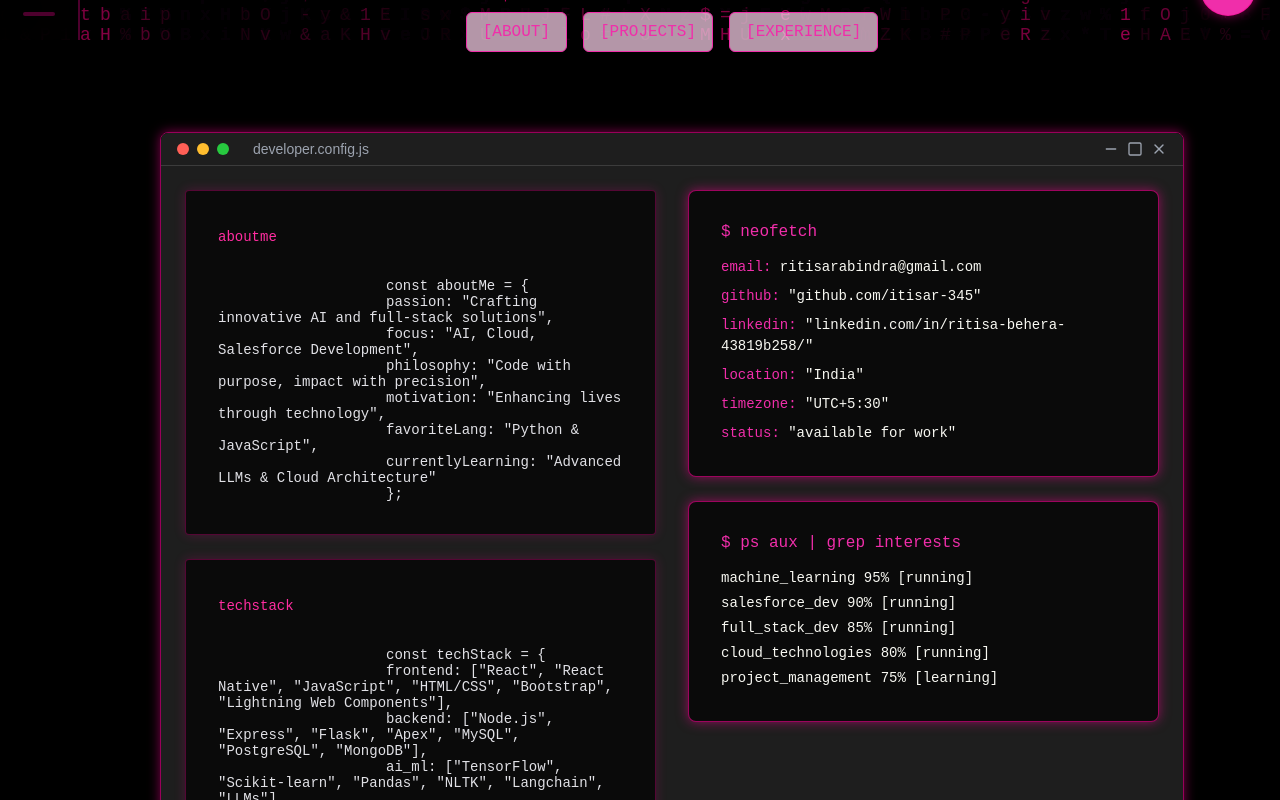
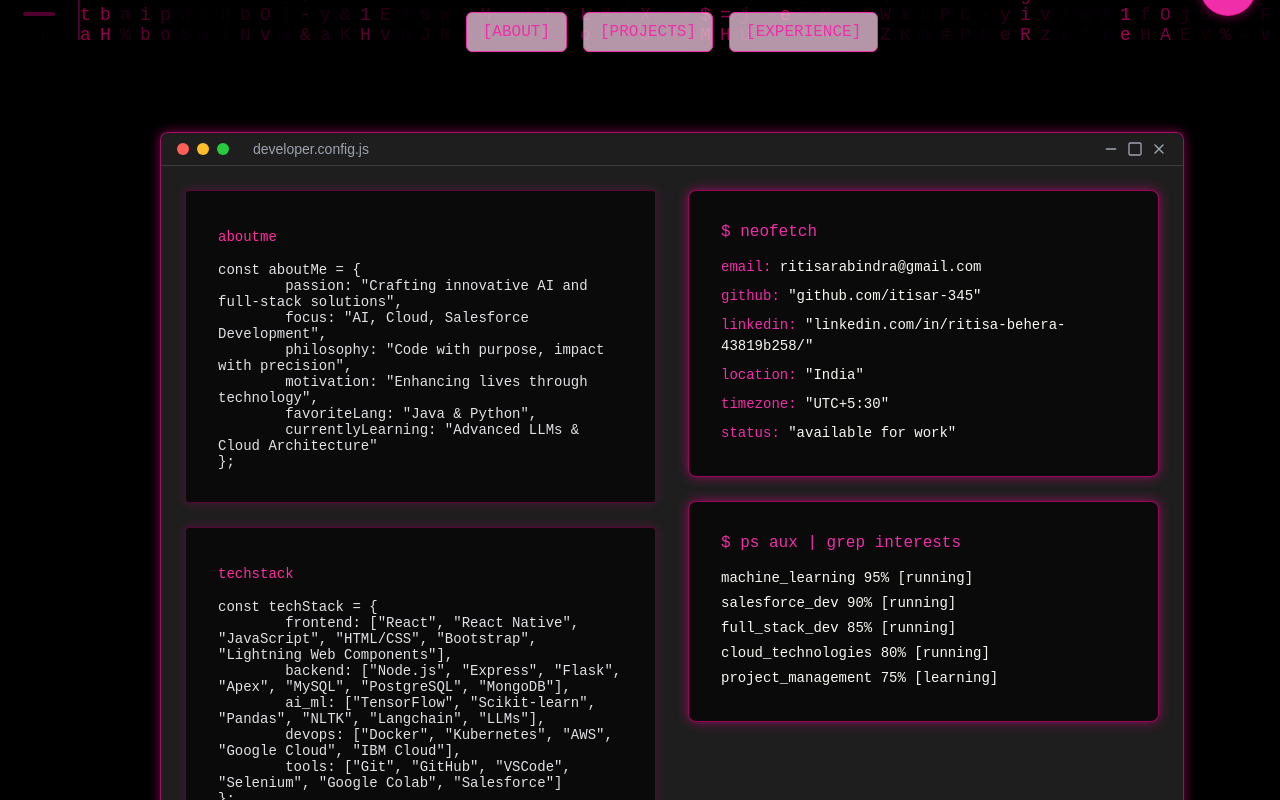
Before and after one commit to itisar-345/Portfolio, a React (Vite) app: page / in a window 1280 px wide. Shown: the part 760-1560 px from the top of the page. Built offline with nearby package versions, Linux system fonts and the light colour scheme.

Commit message:
commit codesnipet

```diff
--- a/src/components/portfolio/Homepage.jsx
+++ b/src/components/portfolio/Homepage.jsx
@@ -334,13 +334,12 @@ const HomePage = () => {
               <div style={{ display: 'flex', flexDirection: 'column', gap: '1.5rem' }}>
                 <div style={{ padding:'1rem', borderRadius: '4px', backgroundColor:'#0a0a0a', boxShadow: '0 0 12px rgba(255, 0, 150, 0.2)', border: '1px solid rgba(255, 0, 150, 0.3)'}}>
                 <CodeSnippet
-                  code={`
-                    const aboutMe = {
+                  code={`const aboutMe = {
 	passion: "Crafting innovative AI and full-stack solutions",
 	focus: "AI, Cloud, Salesforce Development",
 	philosophy: "Code with purpose, impact with precision",
 	motivation: "Enhancing lives through technology",
-                    favoriteLang: "Python & JavaScript",
+	favoriteLang: "Java & Python",
 	currentlyLearning: "Advanced LLMs & Cloud Architecture"
 };`}
                   language="aboutme"
@@ -348,13 +347,12 @@ const HomePage = () => {
                 </div>
                 <div style={{ padding:'1rem', borderRadius: '4px', backgroundColor:'#0a0a0a', boxShadow: '0 0 12px rgba(255, 0, 150, 0.2)', border: '1px solid rgba(255, 0, 150, 0.3)'}}>
                 <CodeSnippet
-                  code={`
-                    const techStack = {
-                    frontend: ["React", "React Native", "JavaScript", "HTML/CSS", "Bootstrap", "Lightning Web Components"],
+                  code={`const techStack = {
+	frontend: ["React", "React Native", "JavaScript", "HTML/CSS", "Bootstrap", 	"Lightning Web Components"],
 	backend: ["Node.js", "Express", "Flask", "Apex", "MySQL", "PostgreSQL", "MongoDB"],
 	ai_ml: ["TensorFlow", "Scikit-learn", "Pandas", "NLTK", "Langchain", "LLMs"],
-                    devops: ["Docker", "Kubernetes", "AWS", "Google Cloud", "IBM Cloud", "Git"],
-                    tools: ["Git", "GitHub", "VSCode", "Selenium", "Google Colab"]
+	devops: ["Docker", "Kubernetes", "AWS", "Google Cloud", "IBM Cloud"],
+	tools: ["Git", "GitHub", "VSCode", "Selenium", "Google Colab", "Salesforce"]
 };`}
                   language="techstack"
                 />
@@ -438,7 +436,6 @@ const HomePage = () => {
                 </h2>
                 <p style={{ fontFamily: 'monospace', color: '#d4d4d4' }}>$ ls -la ~/projects/featured/</p>
             </div>
-            </VSCodeWindow>
 
             <div style={{
               position: 'relative',
@@ -531,6 +528,8 @@ const HomePage = () => {
                 ))}
               </Carousel>
             </div>
+            </VSCodeWindow>
+
         </div>
         </section>
 
@@ -561,7 +560,7 @@ const HomePage = () => {
                     >
                     # Experience Timeline
                     </h2>
-                    <p style={{ fontFamily: 'monospace', color: '#d4d4d4' }}>$ git log --author="Ritisa" --pretty=oneline</p>
+                    <p style={{ fontFamily: 'monospace', color: '#d4d4d4' }}>$ git log --author="Ritisa" --pretty=online</p>
                 </div>
 
                 <ExperienceTimeline experiences={experiences} />
--- a/src/components/portfolio/ProjectCard.jsx
+++ b/src/components/portfolio/ProjectCard.jsx
@@ -12,136 +12,6 @@ const ProjectCard = ({
   imageUrl
 }) => {
   const isMobile = useIsMobile();
-  const styles = {
-    card: {
-      height: '600px',
-      borderRadius: '8px',
-      overflow: 'hidden',
-      transform: 'scale(1)',
-      transition: 'transform 0.3s ease',
-      boxShadow: isActive ? '0 0 0 2px #d16f9e' : undefined,
-      display: 'flex',
-      flexDirection: 'column',
-      backgroundColor: '#1e1e1e',
-    },
-    tabBar: {
-      display: 'flex',
-      backgroundColor: '#2d2d2d',
-    },
-    tab: {
-      display: 'flex',
-      alignItems: 'center',
-      padding: '0.5rem 1rem',
-      backgroundColor: isActive ? '#1e1e1e' : 'transparent',
-      borderTopLeftRadius: '6px',
-      borderTopRightRadius: '6px',
-    },
-    tabText: {
-      color: '#cccccc',
-      fontFamily: 'monospace',
-      fontSize: '0.875rem',
-    },
-    content: {
-      padding: '1.5rem',
-      backgroundColor: '#1e1e1e',
-      flex: 1,
-      overflow: 'hidden',
-      display: 'flex',
-      flexDirection: 'column',
-    },
-    imageWrapper: {
-      marginBottom: '1rem',
-      border: '1px solid rgba(209, 111, 158, 0.3)',
-      borderRadius: '6px',
-      overflow: 'hidden',
-      flexShrink: 0,
-    },
-    image: {
-      width: '100%',
-      height: '128px',
-      objectFit: 'cover',
-      transition: 'transform 0.3s ease',
-    },
-    block: {
-      marginBottom: '1rem',
-      flexShrink: 0,
-    },
-    blockTitle: {
-      color: '#d16f9e',
-      fontFamily: 'monospace',
-      fontSize: '1.125rem',
-      fontWeight: 'bold',
-    },
-    label: {
-      color: '#d16f9e',
-      fontFamily: 'monospace',
-      fontSize: '0.875rem',
-      marginBottom: '0.5rem',
-    },
-    description: {
-      color: '#cccccc',
-      fontSize: '0.875rem',
-      lineHeight: 1.6,
-      whiteSpace: 'pre-line',
-      overflowY: 'auto',
-      flex: 1,
-    },
-    tech: {
-      display: 'flex',
-      flexWrap: 'wrap',
-      gap: '0.5rem',
-    },
-    techTag: {
-      padding: '0.25rem 0.5rem',
-      backgroundColor: '#000000',
-      border: '1px solid #d16f9e',
-      borderRadius: '4px',
-      fontFamily: 'monospace',
-      fontSize: '0.75rem',
-      color: '#d16f9e',
-      cursor: 'default',
-      transition: 'background-color 0.2s, color 0.2s',
-    },
-    buttonRow: {
-      display: 'flex',
-      gap: '0.75rem',
-      flexShrink: 0,
-    },
-    githubButton: {
-      flex: 1,
-      border: '1px solid #d16f9e',
-      backgroundColor: 'transparent',
-      color: '#d16f9e',
-      fontFamily: 'monospace',
-      fontSize: '0.875rem',
-      padding: '0.5rem 0.75rem',
-      display: 'flex',
-      alignItems: 'center',
-      justifyContent: 'center',
-      textDecoration: 'none',
-      borderRadius: '4px',
-      transition: 'background-color 0.2s, color 0.2s',
-    },
-    liveButton: {
-      flex: 1,
-      backgroundColor: '#d16f9e',
-      color: '#000000',
-      fontFamily: 'monospace',
-      fontSize: '0.875rem',
-      padding: '0.5rem 0.75rem',
-      display: 'flex',
-      alignItems: 'center',
-      justifyContent: 'center',
-      textDecoration: 'none',
-      borderRadius: '4px',
-      transition: 'background-color 0.2s',
-    },
-    icon: {
-      width: '1rem',
-      height: '1rem',
-      marginRight: '0.5rem',
-    }
-  };
 
   // Handlers for hover effects on buttons (for outline)
   const handleOutlineMouseEnter = (e) => {
@@ -203,7 +73,7 @@ const ProjectCard = ({
           }}
         >
           <Code style={{ width: '16px', height: '16px', marginRight: '8px' }} />
-          <span>{`${title.toLowerCase().replace(/\s+/g, '_')}.js`}</span>
+          <span>{`${title.toLowerCase().replace(/\s+/g, '_')}.md`}</span>
         </div>
         <div style={{ flex: 1, backgroundColor: '#1e1e1e' }}></div>
       </div>
--- a/src/components/portfolio/VSCodeWindow.tsx
+++ b/src/components/portfolio/VSCodeWindow.tsx
@@ -1,4 +1,4 @@
-import React from 'react';
+import React, { useState } from 'react';
 import { X, Minus, Square } from 'lucide-react';
 
 interface VSCodeWindowProps {
@@ -10,6 +10,9 @@ interface VSCodeWindowProps {
 
 const VSCodeWindow: React.FC<VSCodeWindowProps> = ({ title, children, className = '', style = {} }) => {
   const [isMobile, setIsMobile] = React.useState(false);
+  const [isMinimized, setIsMinimized] = useState(false);
+  const [isMaximized, setIsMaximized] = useState(false);
+  const [isClosed, setIsClosed] = useState(false);
 
   React.useEffect(() => {
     const handleResize = () => setIsMobile(window.innerWidth <= 768);
@@ -18,8 +21,27 @@ const VSCodeWindow: React.FC<VSCodeWindowProps> = ({ title, children, className
     return () => window.removeEventListener('resize', handleResize);
   }, []);
 
+  if (isClosed) return null;
+
   return (
-    <div style={{ borderRadius: '0.5rem', boxShadow: '0 0 12px rgba(255, 0, 150, 0.5)', border: '1px solid rgba(255, 0, 150, 0.6)', overflow: 'hidden', ...style }}>
+    <div style={{
+      borderRadius: isMaximized ? '0' : '0.5rem',
+      boxShadow: isMaximized ? 'none' : '0 0 12px rgba(255, 0, 150, 0.5)',
+      border: '1px solid rgba(255, 0, 150, 0.6)',
+      overflow: 'hidden',
+      position: isMaximized ? 'fixed' : 'relative',
+      top: isMaximized ? '0' : 'auto',
+      left: isMaximized ? '0' : 'auto',
+      right: isMaximized ? '0' : 'auto',
+      bottom: isMaximized ? '0' : 'auto',
+      width: isMaximized ? '100vw' : 'auto',
+      height: isMaximized ? '100vh' : 'auto',
+      margin: isMaximized ? '0' : 'auto',
+      zIndex: isMaximized ? 999999 : 'auto',
+      transition: 'all 0.2s ease',
+      backgroundColor: '#1e1e1e',
+      ...style
+    }}>
       {/* Title bar */}
       <div
         style={{
@@ -42,16 +64,19 @@ const VSCodeWindow: React.FC<VSCodeWindowProps> = ({ title, children, className
         <div style={{ display: 'flex', alignItems: 'center', gap: '0.5rem', color: '#9ca3af' }}>
           <Minus
             style={{ width: '1rem', height: '1rem', cursor: 'pointer' }}
+            onClick={() => setIsMinimized(!isMinimized)}
             onMouseEnter={(e) => (e.currentTarget.style.color = '#e5e7eb')}
             onMouseLeave={(e) => (e.currentTarget.style.color = '#9ca3af')}
           />
           <Square
             style={{ width: '1rem', height: '1rem', cursor: 'pointer' }}
+            onClick={() => setIsMaximized(!isMaximized)}
             onMouseEnter={(e) => (e.currentTarget.style.color = '#e5e7eb')}
             onMouseLeave={(e) => (e.currentTarget.style.color = '#9ca3af')}
           />
           <X
             style={{ width: '1rem', height: '1rem', cursor: 'pointer' }}
+            onClick={() => setIsClosed(true)}
             onMouseEnter={(e) => (e.currentTarget.style.color = '#e5e7eb')}
             onMouseLeave={(e) => (e.currentTarget.style.color = '#9ca3af')}
           />
@@ -59,9 +84,18 @@ const VSCodeWindow: React.FC<VSCodeWindowProps> = ({ title, children, className
       </div>
 
       {/* Content */}
-      <div style={{ padding: isMobile ? '1rem' : '1.5rem', backgroundColor: '#1e1e1e' }} className={className}>
-        {children}
-      </div>
+      {!isMinimized && (
+        <div style={{
+          padding: isMobile ? '1rem' : '1.5rem',
+          backgroundColor: '#1e1e1e',
+          height: isMaximized ? 'calc(100vh - 50px)' : 'auto',
+          maxHeight: isMaximized ? 'calc(100vh - 50px)' : 'none',
+          overflow: isMaximized ? 'auto' : 'visible',
+          width: isMaximized ? '100vw' : 'auto'
+        }} className={className}>
+          {children}
+        </div>
+      )}
     </div>
 
   );
```
Lines whose indentation alone changed are shown as unchanged.
